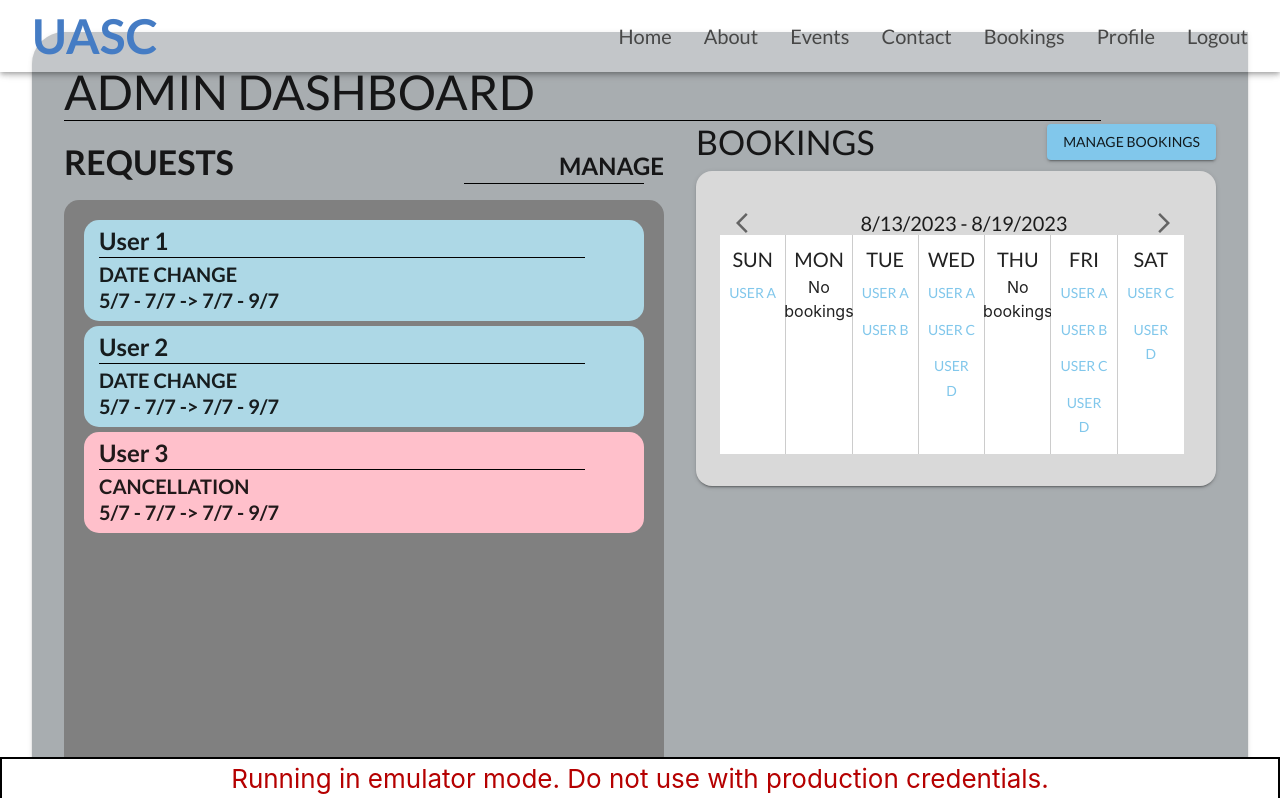
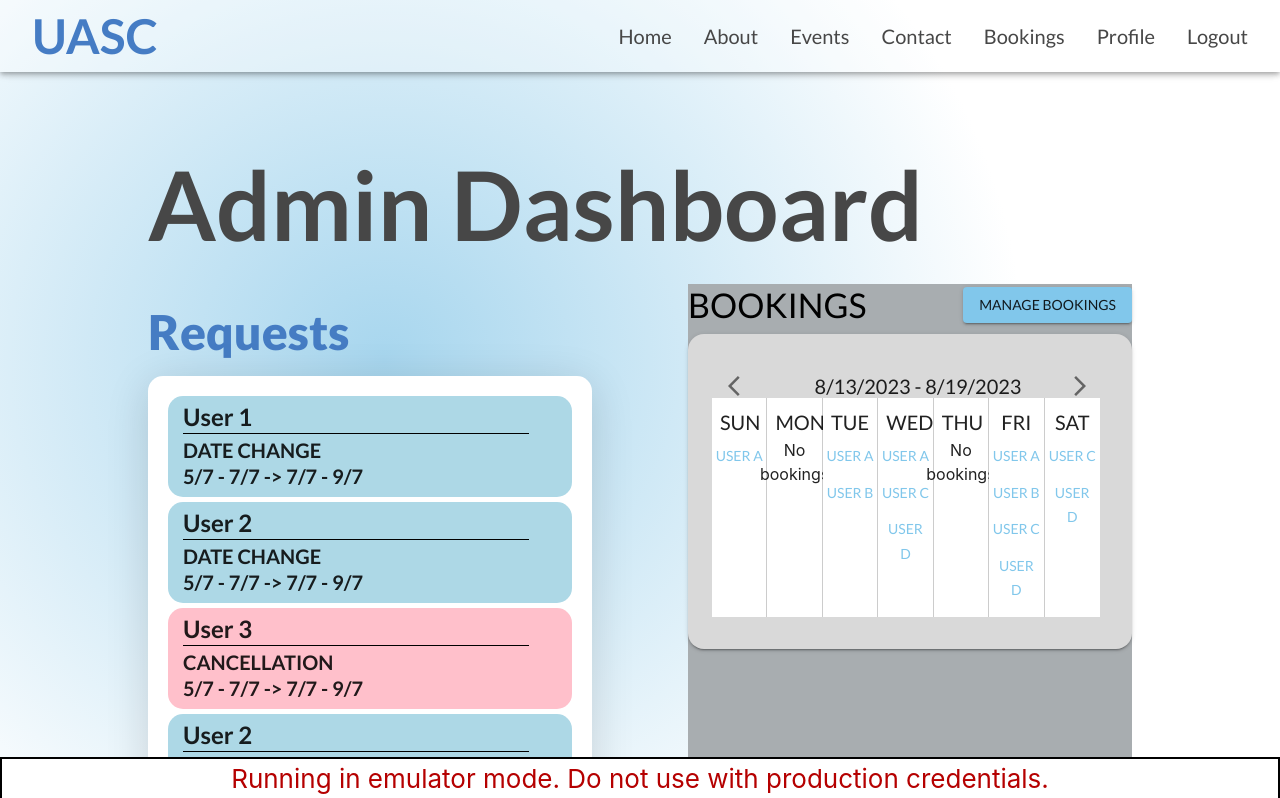
Before and after one commit to UoaWDCC/uasc-web, a React (Create React App) app in the folder frontend/: page /admin in a window 1280 px wide. Shown: the top 798 px of the page. Built offline with nearby package versions, Linux system fonts and the light colour scheme.

Commit message:
Updated Style for Request of Admin Dashboard

```diff
--- a/frontend/src/components/AdminRequests.js
+++ b/frontend/src/components/AdminRequests.js
@@ -1,4 +1,4 @@
-import { Grid, Typography, Divider, Paper } from "@mui/material"
+import { Grid, Typography, Paper } from "@mui/material"
 import RequestBlock from "./RequestBlock"
 import { useState, useEffect } from "react"
 
@@ -6,9 +6,9 @@ const AdminDashboardRequest = ({ setSelectedUser }) => {
   const gridItemStyle = {
     requestBackground: {
       borderRadius: 15, // Change the value as needed
-      backgroundColor: "gray", // Change the background color as needed
+      backgroundColor: "white", // Change the background color as needed
       padding: "20px", // Add padding as needed
-      boxShadow: "none",
+      boxShadow: "0px 8px 44px 0px rgba(0, 0, 0, 0.14)",
     },
   }
 
@@ -40,6 +40,48 @@ const AdminDashboardRequest = ({ setSelectedUser }) => {
           query_type: "cancellation",
           status: "unresolved",
         },
+        {
+          user_id: "User 2",
+          booking_id: "User-2-Booking-1",
+          query: "I'd like to cancel my booking.",
+          query_type: "dateChange",
+          status: "unresolved",
+        },
+        {
+          user_id: "User 3",
+          booking_id: "User-3-Booking-1",
+          query: "I'd like to cancel my booking.",
+          query_type: "cancellation",
+          status: "unresolved",
+        },
+        {
+          user_id: "User 2",
+          booking_id: "User-2-Booking-1",
+          query: "I'd like to cancel my booking.",
+          query_type: "dateChange",
+          status: "unresolved",
+        },
+        {
+          user_id: "User 3",
+          booking_id: "User-3-Booking-1",
+          query: "I'd like to cancel my booking.",
+          query_type: "cancellation",
+          status: "unresolved",
+        },
+        {
+          user_id: "User 2",
+          booking_id: "User-2-Booking-1",
+          query: "I'd like to cancel my booking.",
+          query_type: "dateChange",
+          status: "unresolved",
+        },
+        {
+          user_id: "User 3",
+          booking_id: "User-3-Booking-1",
+          query: "I'd like to cancel my booking.",
+          query_type: "cancellation",
+          status: "unresolved",
+        },
       ])
     }, 1000)
   }, [])
@@ -47,31 +89,25 @@ const AdminDashboardRequest = ({ setSelectedUser }) => {
   // now use requests to display the data
 
   return (
-    <div>
-      <Grid container rowSpacing={2} paddingTop="20px" sx={{ width: 600 }}>
+    <div style={{ width: "50%" }}>
+      <Grid container rowSpacing={2} paddingTop="20px" sx={{ width: "100%" }}>
         <Grid item xs={12} md={8}>
-          <Typography variant="h4" align="left" sx={{ fontWeight: "bold" }}>
-            REQUESTS
+          <Typography
+            variant="h3"
+            align="left"
+            color="#457CC3"
+            sx={{ fontWeight: "900" }}
+          >
+            Requests
           </Typography>
-        </Grid>
-        <Grid item xs={12} md={4}>
-          <Typography
-            variant="h5"
-            align="right"
-            paddingTop="9px"
-            paddingBottom="1px"
-            sx={{ fontWeight: "bold" }}
-          >
-            MANAGE
-          </Typography>
-          <Divider />
         </Grid>
 
         <Grid item xs={12}>
           <Paper elevation={0} style={gridItemStyle.requestBackground}>
             <Grid
               sx={{
-                overflowY: "scroll",
+                overflowY: "auto ",
+                // overflow: "hidden",
                 height: "600px",
                 maxHeight: "600px",
               }}
--- a/frontend/src/pages/Admin.js
+++ b/frontend/src/pages/Admin.js
@@ -1,7 +1,6 @@
 import React, { useState } from "react"
 import {
   Paper,
-  Divider,
   Typography,
   Stack,
   Button,
@@ -40,21 +39,30 @@ const Admin = () => {
   const [selectedUser, setSelectedUser] = useState(null)
 
   return (
-    <div>
-      <Paper
-        elevation={2}
-        sx={{
-          margin: "32px 32px 32px 32px",
-          padding: "32px",
-          backgroundColor: "#A8ADB0",
-          borderRadius: "32px 0px 32px 0px",
-        }}
-      >
-        <Typography variant="h3" align="left">
-          ADMIN DASHBOARD
+    <div
+      style={{
+        backgroundColor: "#f4f4f4",
+        height: "150%",
+        width: "100%",
+        backgroundImage:
+          "radial-gradient(ellipse 50% 50% at 30% 30%, #81c7ebaa, #ffffff)",
+      }}
+    >
+      <Stack spacing={3} sx={{ padding: "148px" }}>
+        <Typography
+          variant="h1"
+          align="left"
+          color="#474747"
+          sx={{ fontWeight: "bold" }}
+        >
+          Admin Dashboard
         </Typography>
-        <Divider />
-        <Stack direction="row" justifyContent="space-between">
+        <Stack
+          direction="row"
+          justifyContent="space-between"
+          sx={{ width: "100%" }}
+          spacing={12}
+        >
           <Requests setSelectedUser={setSelectedUser} />
           {selectedUser ? (
             <RequestDetails
@@ -136,7 +144,7 @@ const Admin = () => {
             </div>
           )}
         </Stack>
-      </Paper>
+      </Stack>
     </div>
   )
 }
```
